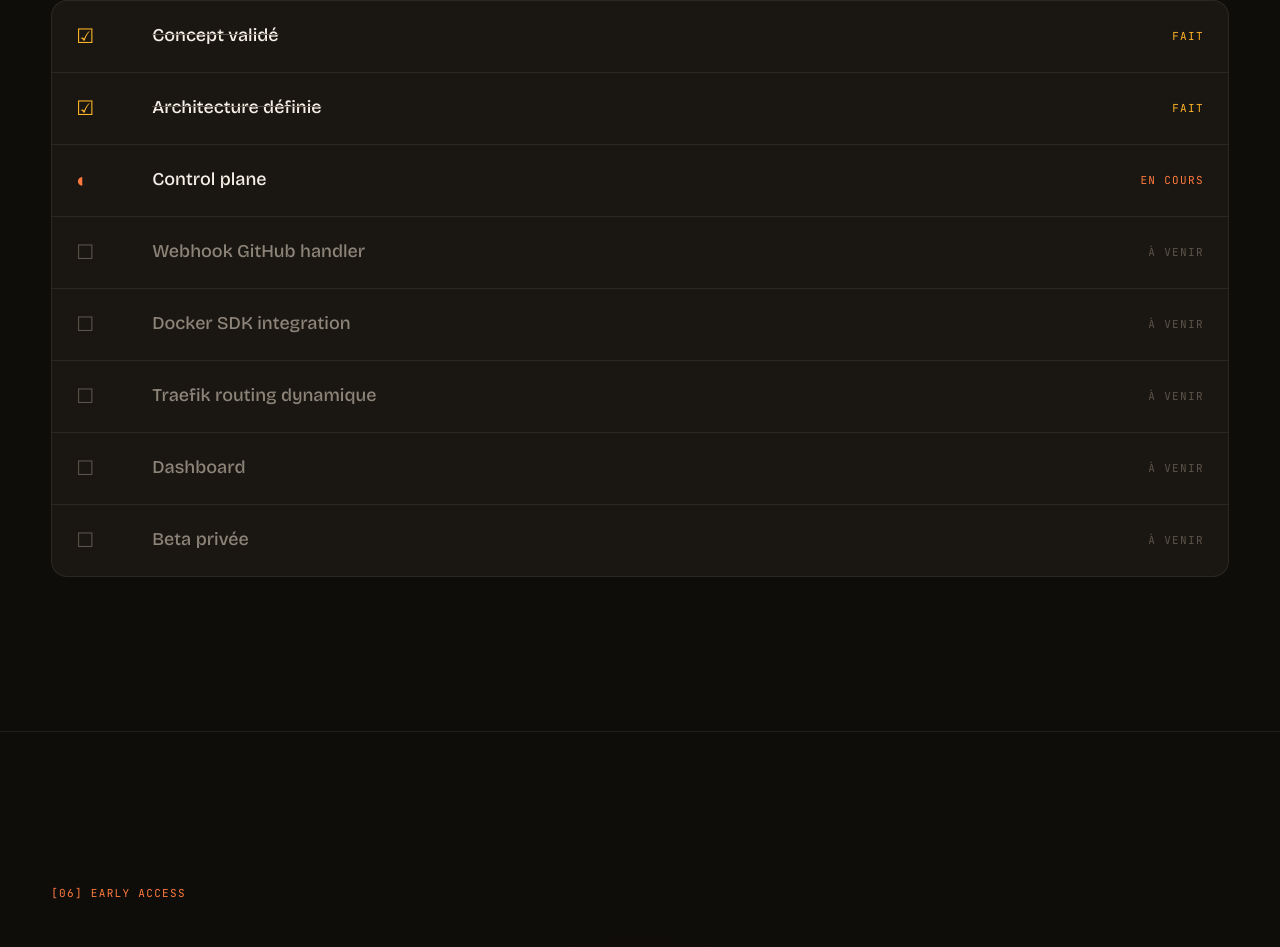
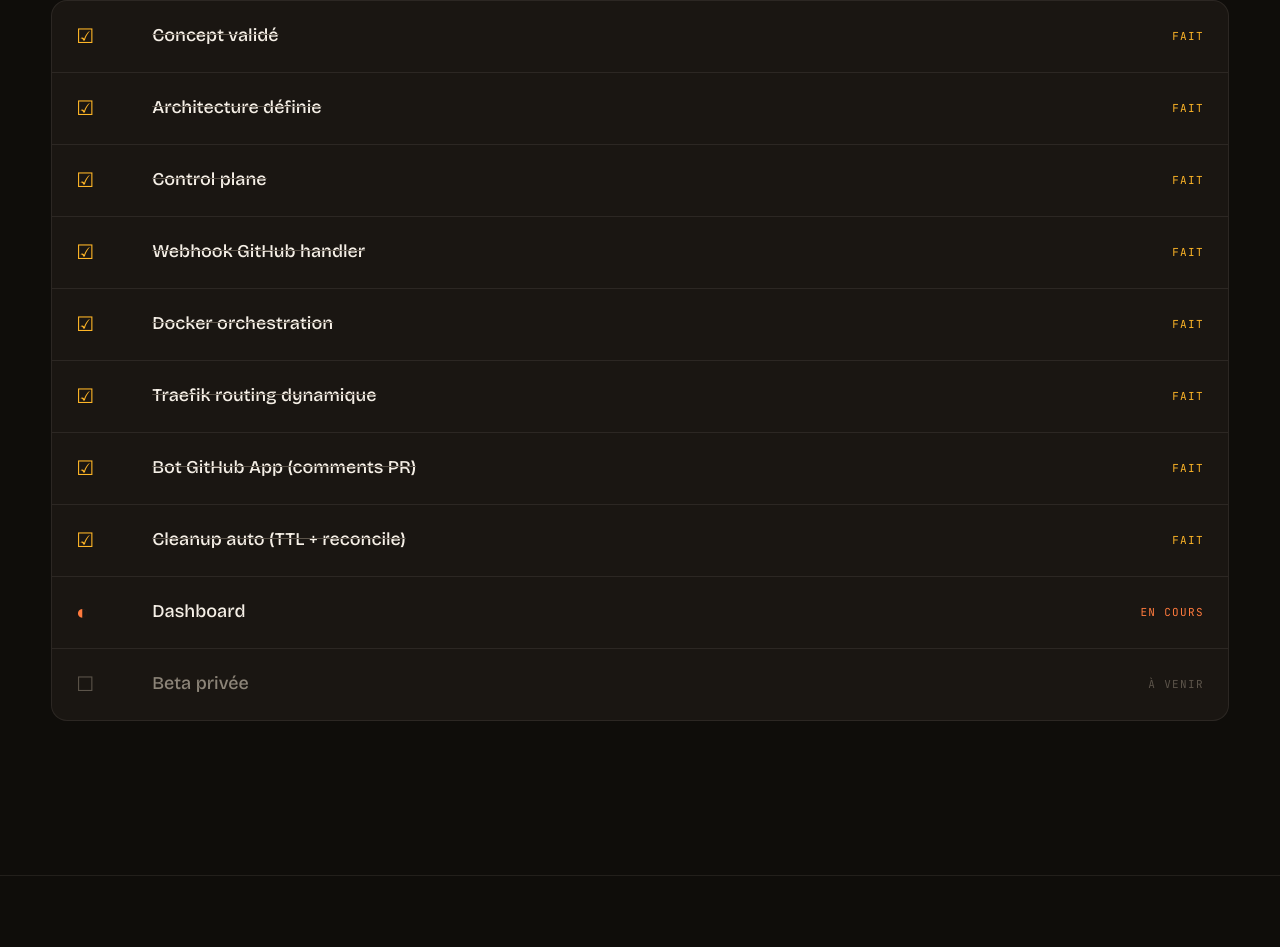
Before and after one commit to itsaam/hatch, a React (Vite) app in the folder landing/: page / in a window 1280 px wide. Shown: the part 4965-5912 px from the top of the page. Built offline with nearby package versions, Linux system fonts and the light colour scheme; no server answers.

Commit message:
chore(landing): update roadmap — phases 1-5 done, dashboard in progress

```diff
--- a/landing/src/sections/Status.jsx
+++ b/landing/src/sections/Status.jsx
@@ -3,11 +3,13 @@ import Section from '../components/Section.jsx'
 const items = [
   { s: 'done', t: 'Concept validé' },
   { s: 'done', t: 'Architecture définie' },
-  { s: 'wip', t: 'Control plane' },
-  { s: 'todo', t: 'Webhook GitHub handler' },
-  { s: 'todo', t: 'Docker SDK integration' },
-  { s: 'todo', t: 'Traefik routing dynamique' },
-  { s: 'todo', t: 'Dashboard' },
+  { s: 'done', t: 'Control plane' },
+  { s: 'done', t: 'Webhook GitHub handler' },
+  { s: 'done', t: 'Docker orchestration' },
+  { s: 'done', t: 'Traefik routing dynamique' },
+  { s: 'done', t: 'Bot GitHub App (comments PR)' },
+  { s: 'done', t: 'Cleanup auto (TTL + reconcile)' },
+  { s: 'wip', t: 'Dashboard' },
   { s: 'todo', t: 'Beta privée' }
 ]
 
```
